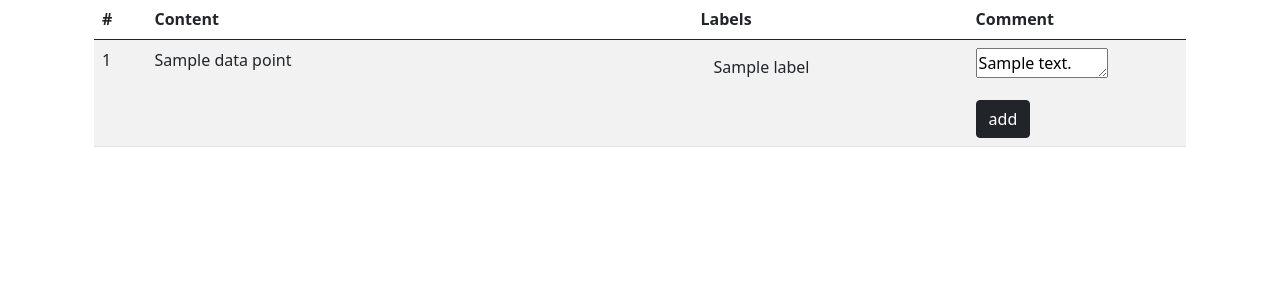
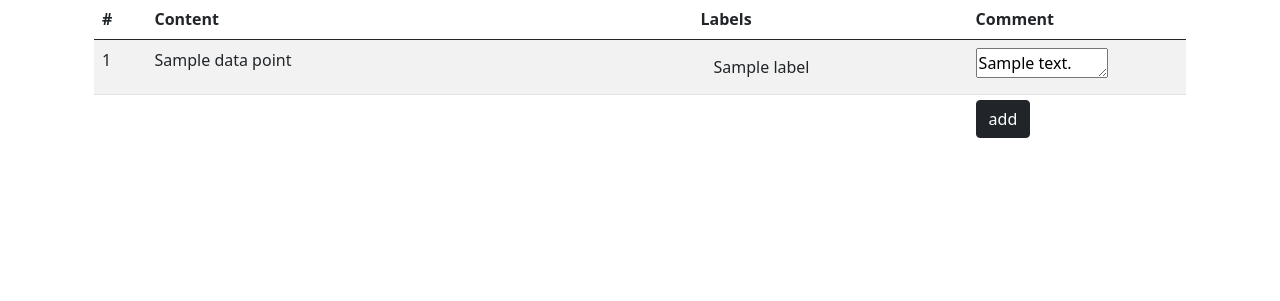
Before and after one commit to md-experiments/anna, a Flask app: template anna/templates/base.html in a window 1280 px wide. Shown: the part 218-519 px from the top of the page. Run offline with Flask 2, Linux system fonts and the light colour scheme; the template is opened without the code that fills it: most values are stand-ins (such as "Sample title", 1, 10 or a date in 2020); parts of the project's set-up code (start-up, migrations or seed data) failed here and were passed over.

Commit message:
manual height for comment box

```diff
--- a/anna/templates/base.html
+++ b/anna/templates/base.html
@@ -29,7 +29,9 @@
             pointer-events: none;
             color: #aaa;
         }
-
+        .row{
+            height:40px;
+        }
    </style>
     <script>
 
```
